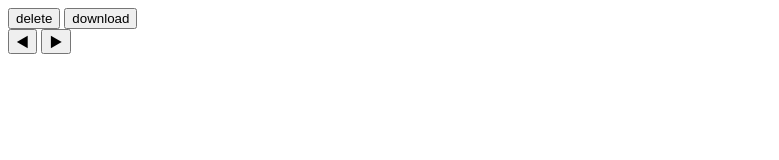
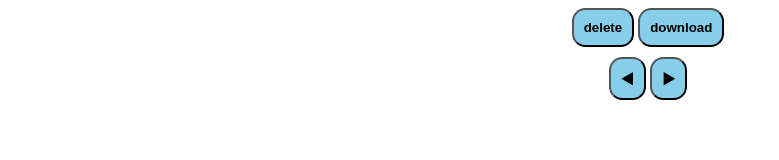
Before and after one commit to koshiba-lab-mono/uiflow_dom_logger, a website built with webpack: page public/popup.html in a window 1280 px wide. Shown: the whole page, without its empty margins (0-779 px from the left). Built offline with nearby package versions, Linux system fonts and the light colour scheme; files whose address does not match are found by name.

Commit message:
popupにおける最低限のスタイルcssを追加

```diff
--- a/package.json
+++ b/package.json
@@ -2,7 +2,9 @@
   "devDependencies": {
     "@types/chrome": "^0.0.243",
     "copy-webpack-plugin": "5.1.2",
+    "css-loader": "^6.8.1",
     "html-webpack-plugin": "^5.5.3",
+    "style-loader": "^3.3.3",
     "ts-loader": "^9.4.4",
     "typescript": "^5.1.6",
     "webpack": "^5.88.2",
--- a/public/popup.html
+++ b/public/popup.html
@@ -1,6 +1,7 @@
 <!DOCTYPE html>
 <html lang="ja">
   <meta charset="UTF-8" />
+  <link rel="stylesheet" href="popup.css" />
   <body>
     <div id="control-data">
       <button id="delete">delete</button>
--- /dev/null
+++ b/src/popup.css
@@ -0,0 +1,26 @@
+body {
+  width: 100vw;
+  height: 100vh;
+  overflow: auto;
+}
+
+#control-data {
+  text-align: center;
+}
+
+button {
+  background-color: skyblue;
+  padding: 10px;
+  font-weight: bold;
+  border-radius: 1em;
+  cursor: pointer;
+}
+
+button:hover {
+  opacity: 0.5;
+}
+
+#move-data {
+  margin-top: 10px;
+  text-align: center;
+}
--- a/src/popup.ts
+++ b/src/popup.ts
@@ -1,6 +1,7 @@
 import { ContentType } from "./stores/contentStore";
 import { indexedDBStore } from "./stores/indexedDBStore";
 import { wrapDivSvg } from "./utils/utils";
+import "./popup.css";
 
 const deleteButton = document.querySelector("#delete")!;
 const downloadButton = document.querySelector("#download")!;
--- a/webpack.config.js
+++ b/webpack.config.js
@@ -16,6 +16,10 @@ module.exports = {
   },
   module: {
     rules: [
+      {
+        test: /\.css$/,
+        use: ["style-loader", "css-loader"],
+      },
       {
         test: /\.ts$/,
         use: "ts-loader",
```
Also changed, not shown: 1 other file.
